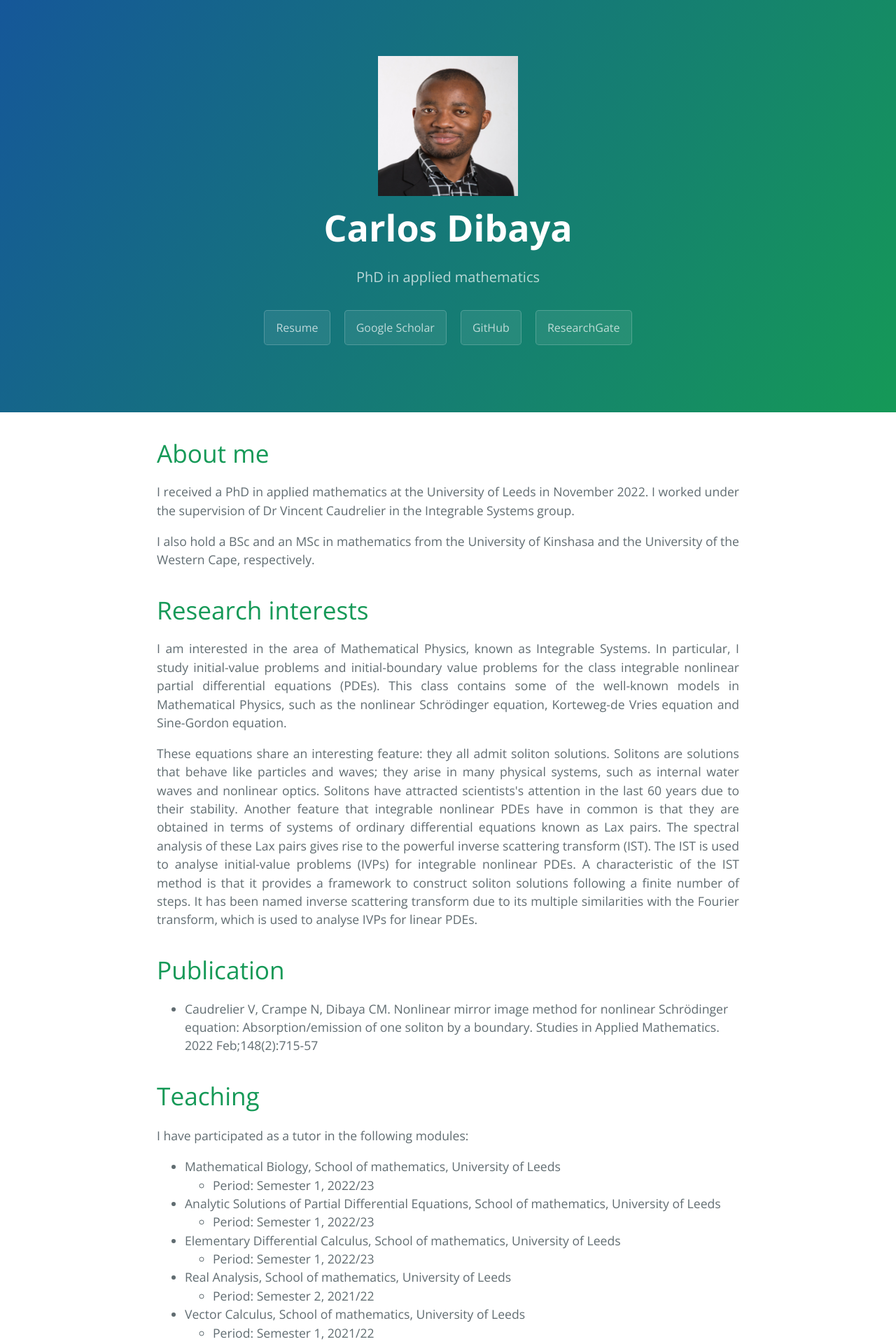
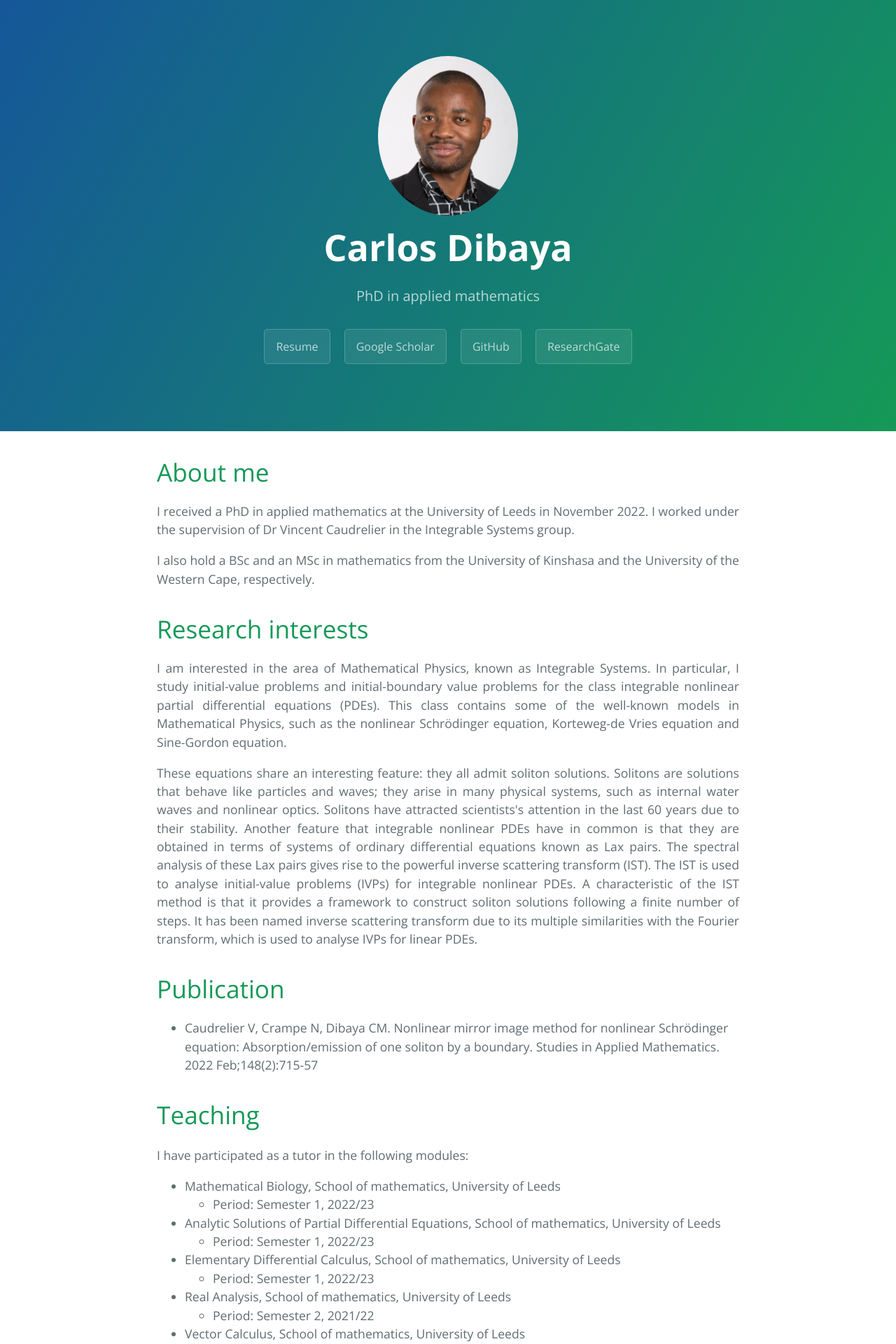
Before and after one commit to carlosdibaya/carlosdibaya.github.io, a Jekyll site: the page built from index.md, in a window 1280 px wide. Shown: the top 1920 px of the page at 70% size. Built offline with Jekyll 4.4.1, drawn with Linux system fonts in a browser that asks for light colours.

Commit message:
Update default.html

```diff
--- a/_layouts/default.html
+++ b/_layouts/default.html
@@ -16,7 +16,12 @@
     <a id="skip-to-content" href="#content">Skip to the content.</a>
 
     <header class="page-header" role="banner">
-      <img src="/carlos_photo.jpg" alt="Italian Trulli" style="width:200px;height:200px;">
+      <style>
+          img {
+          border-radius: 50%;
+          }
+      </style>
+      <img src="/carlos_photo.jpg" alt="Italian Trulli" style="width:200px">
       <h1 class="project-name">{{ page.title | default: site.title | default: site.github.repository_name }}</h1>
       <h2 class="project-tagline">{{ page.description | default: site.description | default: site.github.project_tagline }}</h2>
 
```
